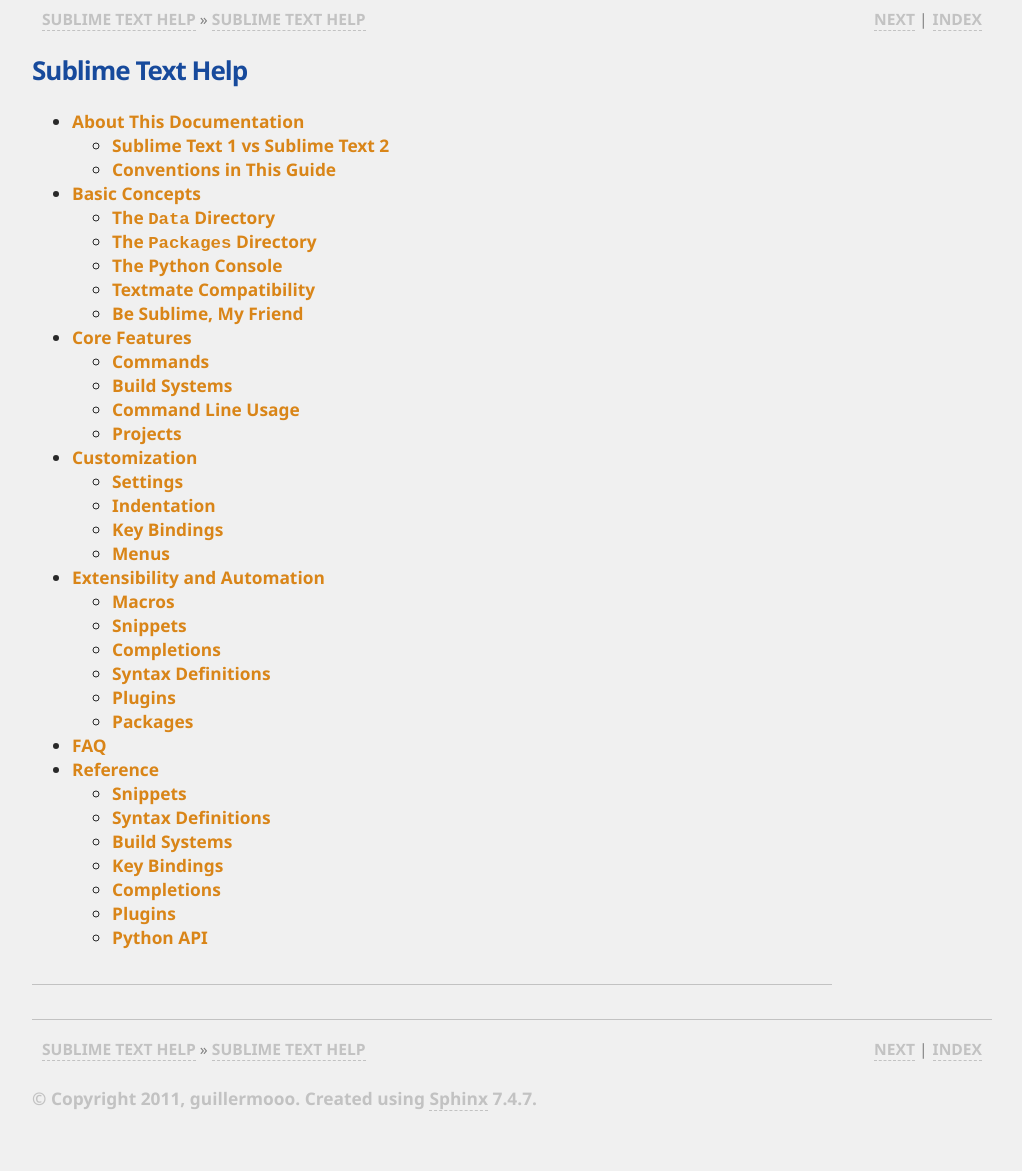
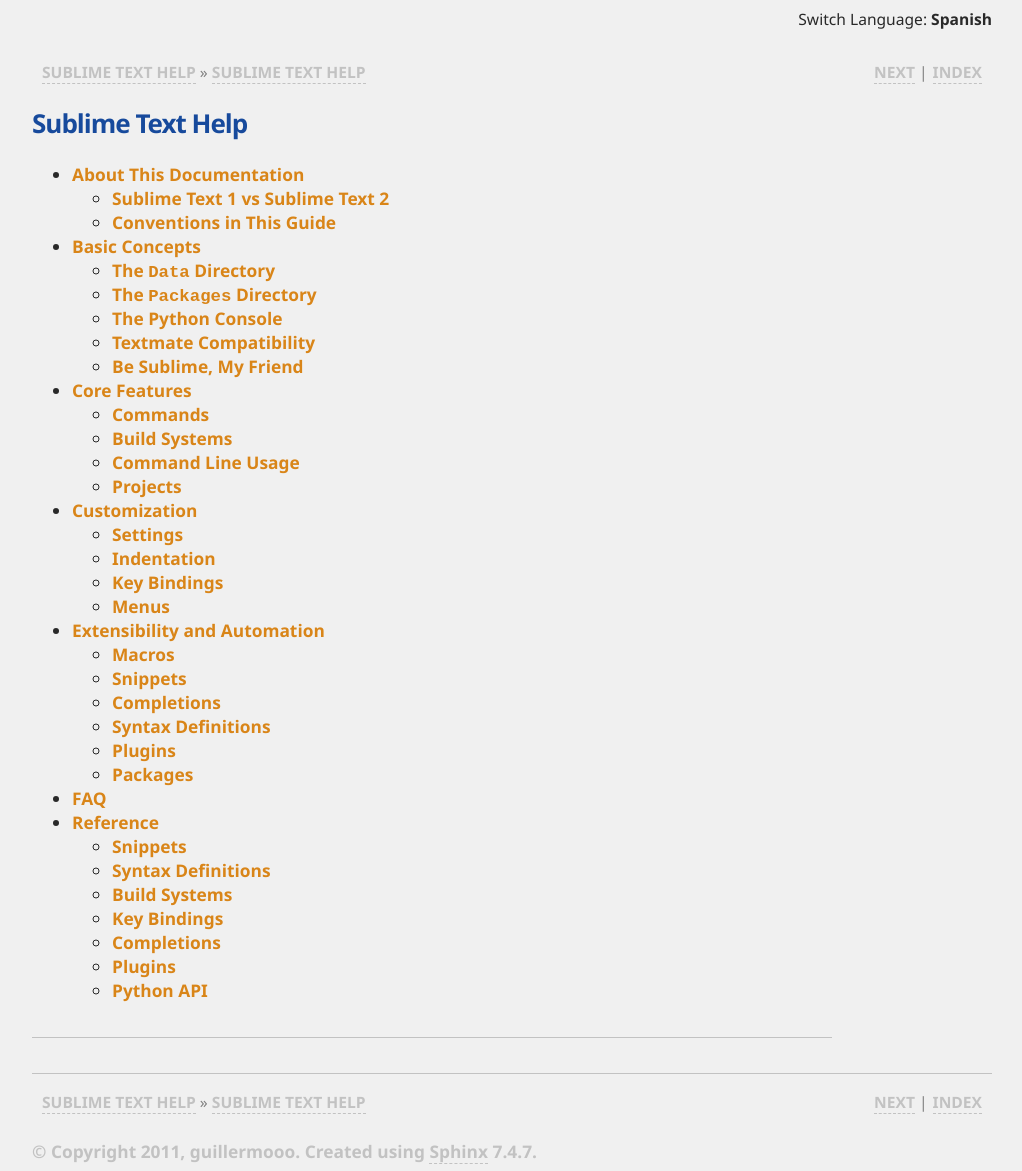
Before and after one commit to guillermooo/sublime-undocs, a Sphinx documentation site: the page built from source/index.rst, in a window 1280 px wide. Shown: the whole page, without its empty margins (128-1150 px from the left). Built offline with Sphinx 7.4.7, drawn with Linux system fonts in a browser that asks for light colours; before the commit the page ends 1118 px from its top, so only the background shows below that.

Commit message:
Changed layout to support more languages.

```diff
--- a/source/_themes/modern/layout.html
+++ b/source/_themes/modern/layout.html
@@ -17,6 +17,6 @@
 </script>
 {% endblock %}
 
-{% block document %}
-{{ super() }}
-{% endblock %}
+{% block relbar1 %}
+<div class="lang_bar">Switch Language: <a href="http://sublimetext.info/docs/es/{{pagename}}.html">Spanish</a></div>
+{{ super() }} {% endblock %}
--- a/source/_themes/modern/static/modern.css_t
+++ b/source/_themes/modern/static/modern.css_t
@@ -41,6 +41,20 @@
     padding-right: 1em;
     width: 960px;
 }
+
+div.lang_bar {
+    width: 960px;
+    text-align: right;
+    margin: auto;
+    margin-bottom: 2em;
+    font-size: 90%;
+}
+
+div.lang_bar a {
+    text-decoration: none;
+    font-weight: bold;
+}
+
 
 div.related {
     width: 960px;
```
